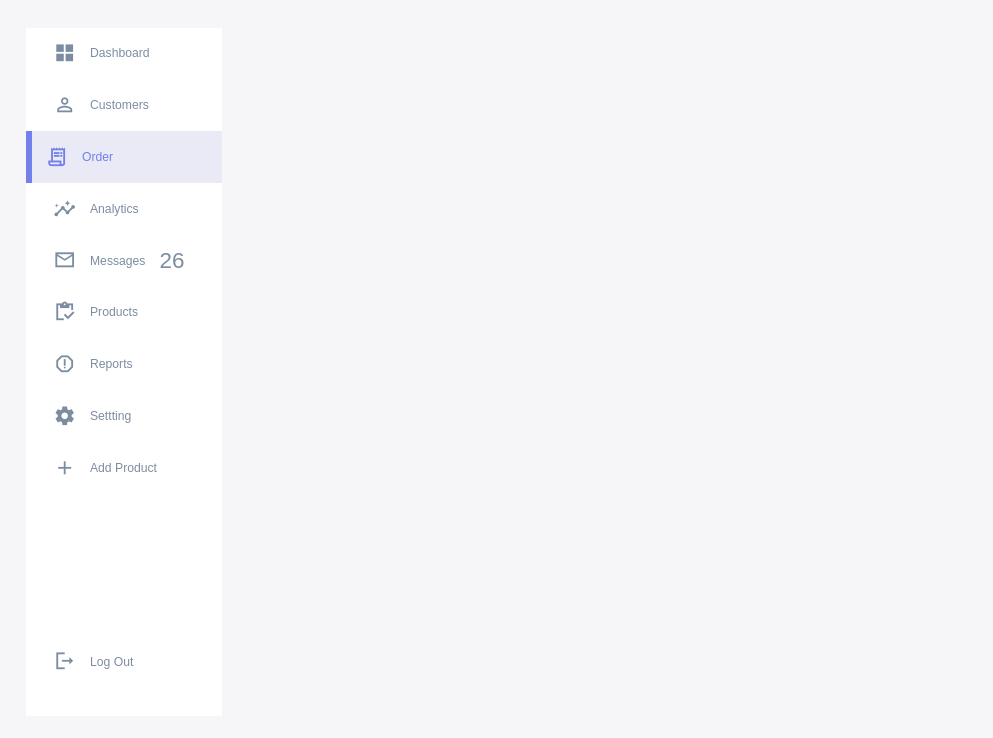
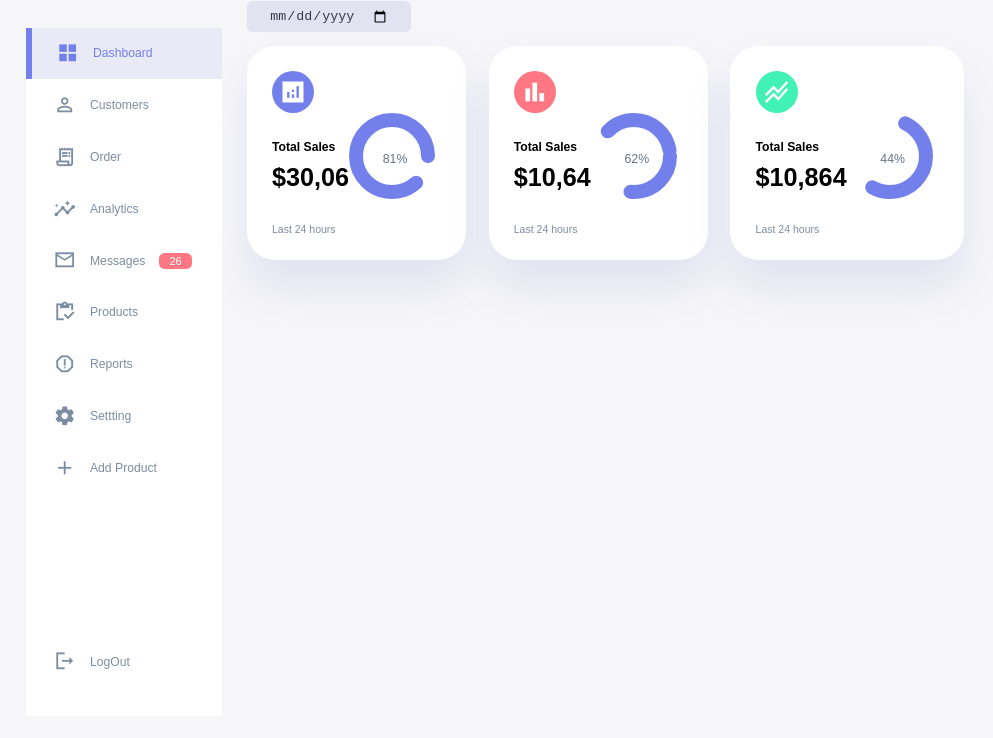
Before and after one commit to shijiblack/responsive_admin_dashboard, a plain HTML site: page index.html in a window 1280 px wide. Shown: the part 62-800 px from the top of the page, without its empty margins (0-993 px from the left). Drawn offline with Linux system fonts and the light colour scheme.

Commit message:
Update insights part _ html and css

```diff
--- a/index.html
+++ b/index.html
@@ -25,7 +25,7 @@
             </div>
 
             <div class="sidebar">
-                <a href="#">
+                <a href="#" class="active">
                     <span class="material-icons-sharp">grid_view</span>
                     <h3>Dashboard</h3>
                 </a>
@@ -33,7 +33,7 @@
                     <span class="material-icons-sharp">person_outline</span>
                     <h3>Customers</h3>
                 </a>
-                <a href="#" class="active">
+                <a href="#" >
                     <span class="material-icons-sharp">receipt_long</span>
                     <h3>Order</h3>
                 </a>
@@ -64,10 +64,86 @@
                 </a>
                 <a href="#">
                     <span class="material-icons-sharp">logout</span>
-                    <h3>Log Out</h3>
+                    <h3>LogOut</h3>
                 </a>
             </div>
         </aside>
+        <!-- =========== END OF ASIDE =============== -->
+        <main>
+            <h1>Dashboard</h1>
+
+            <div class="date">
+                <input type="date">
+            </div>
+
+            <div class="insights">
+                <div class="sales">
+                    <span class="material-icons-sharp">analytics</span>
+                    <div class="middle">
+                        <div class="left">
+                            <h3>Total Sales</h3>
+                            <h1>$30,06</h1>
+                        </div>
+                        <div class="progress">
+                            <svg>
+                                <circle cx="38" cy="38" r="36"></circle>
+                            </svg>
+                            <div class="number">
+                                <p>81%</p>
+                            </div>
+                        </div>
+                    </div>
+                    <small class="text-muted">Last 24 hours</small>
+                </div>
+                <!-- End of sale -->
+
+                <div class="expenses">
+                    <span class="material-icons-sharp">bar_chart</span>
+                    <div class="middle">
+                        <div class="left">
+                            <h3>Total Sales</h3>
+                            <h1>$10,64</h1>
+                        </div>
+                        <div class="progress">
+                            <svg>
+                                <circle cx="38" cy="38" r="36"></circle>
+                            </svg>
+                            <div class="number">
+                                <p>62%</p>
+                            </div>
+                        </div>
+                    </div>
+                    <small class="text-muted">Last 24 hours</small>
+                </div>
+                <!-- End of expenses -->
+
+                <div class="income">
+                    <span class="material-icons-sharp">stacked_line_chart</span>
+                    <div class="middle">
+                        <div class="left">
+                            <h3>Total Sales</h3>
+                            <h1>$10,864</h1>
+                        </div>
+                        <div class="progress">
+                            <svg>
+                                <circle cx="38" cy="38" r="36"></circle>
+                            </svg>
+                            <div class="number">
+                                <p>44%</p>
+                            </div>
+                        </div>
+                    </div>
+                    <small class="text-muted">Last 24 hours</small>
+                </div>
+                <!-- End of income -->
+            </div>
+
+            <!-- END OF INSIGHTS -->
+        </main>
+
+
+
+
     </div>
 </body>
 </html>
--- a/style.css
+++ b/style.css
@@ -183,6 +183,7 @@ aside .sidebar a{
 
 aside .sidebar a span{
     font-size: 1.6rem;
+    transition: all 0.3s ease;
 }
 
 aside .sidebar a:last-child{
@@ -206,4 +207,139 @@ aside .sidebar a.active::before{
 
 aside .sidebar a.active span{
     color: var(--color-primary);
+    margin-left: calc(1rem - 3px);
 }
+
+aside .sidebar a:hover{
+    color: var(--color-primary);
+}
+
+aside .sidebar a:hover span{
+    margin-left: 1rem;
+}
+
+aside .sidebar .message-count{
+    background: var(--color-danger);
+    color: var(--color-white);
+    padding: 2px 10px;
+    font-size: 11px;
+    border-radius: var(--border-radius-1);
+}
+
+
+/* ================  MAIN  =================== */
+
+main{
+    margin-top: 1.4rem;
+}
+ main .date{
+    display: inline-block;
+    background: var(--color-light);
+    border-radius: var(--border-radius-1);
+    margin-top: 1rem;
+    padding: 0.5rem 1.6rem;
+ }
+
+main .date input[type="date"] {
+    background: transparent;
+    color: var(--color-dark);
+}
+
+main .insights{
+    display: grid;
+    grid-template-columns: repeat(3, 1fr);
+    gap: 1.6rem;
+}
+
+main .insights > div{
+    background: var(--color-white);
+    padding: var(--card-padding);
+    border-radius: var(--card-border-radius);
+    margin-top: 1rem;
+    box-shadow: var(--box-shadow);
+    transition: all 0.3s ease;
+}
+
+
+main .insights > div:hover {
+    box-shadow: none;
+}
+
+main .insights > div span{
+    background: var(--color-primary);
+    padding: 0.5rem;
+    border-radius: 50%;
+    color: var(--color-white);
+    font-size: 2rem;
+}
+
+main .insights > div.expenses span{
+    background: var(--color-danger);
+}
+
+main .insights > div.income span{
+    background: var(--color-success);
+}
+
+main .insights > div .middle {
+    display: flex;
+    align-items: center;
+    justify-content: space-between;
+}
+
+main .insights h3{
+    margin: 1rem  0 0.6rem;
+}
+
+main .insights .progress{
+    position: relative;
+    width: 92px;
+    height: 92px;
+    border-radius: 50%;
+}
+
+main .insights svg{
+    width: 7rem;
+    height: 7rem;
+}
+
+main .insights svg circle{
+    fill: none;
+    stroke: var(--color-primary);
+    stroke-width: 14;
+    stroke-linecap: round;
+    transform: translate(5px, 5px);
+    stroke-dasharray: 110;
+    stroke-dashoffset: 92;
+}
+
+main .insights .sales svg circle{
+    stroke-dashoffset: -30;
+    stroke-dasharray:200 ;
+}
+
+main .insights .expenses svg circle{
+    stroke-dashoffset: 20;
+    stroke-dasharray:80 ;
+}
+
+main .insights .income svg circle{
+    stroke-dashoffset: 35;
+    stroke-dasharray:110;
+}
+
+main .insights .progress .number{
+    position: absolute;
+    top:  0;
+    left: 0;
+    height: 100%;
+    width: 100%;
+    display: flex;
+    justify-content: center;
+    align-items: center;
+}
+
+main .insights small{
+    margin-top:  1.3rem;
+    display: block;
+}
```
